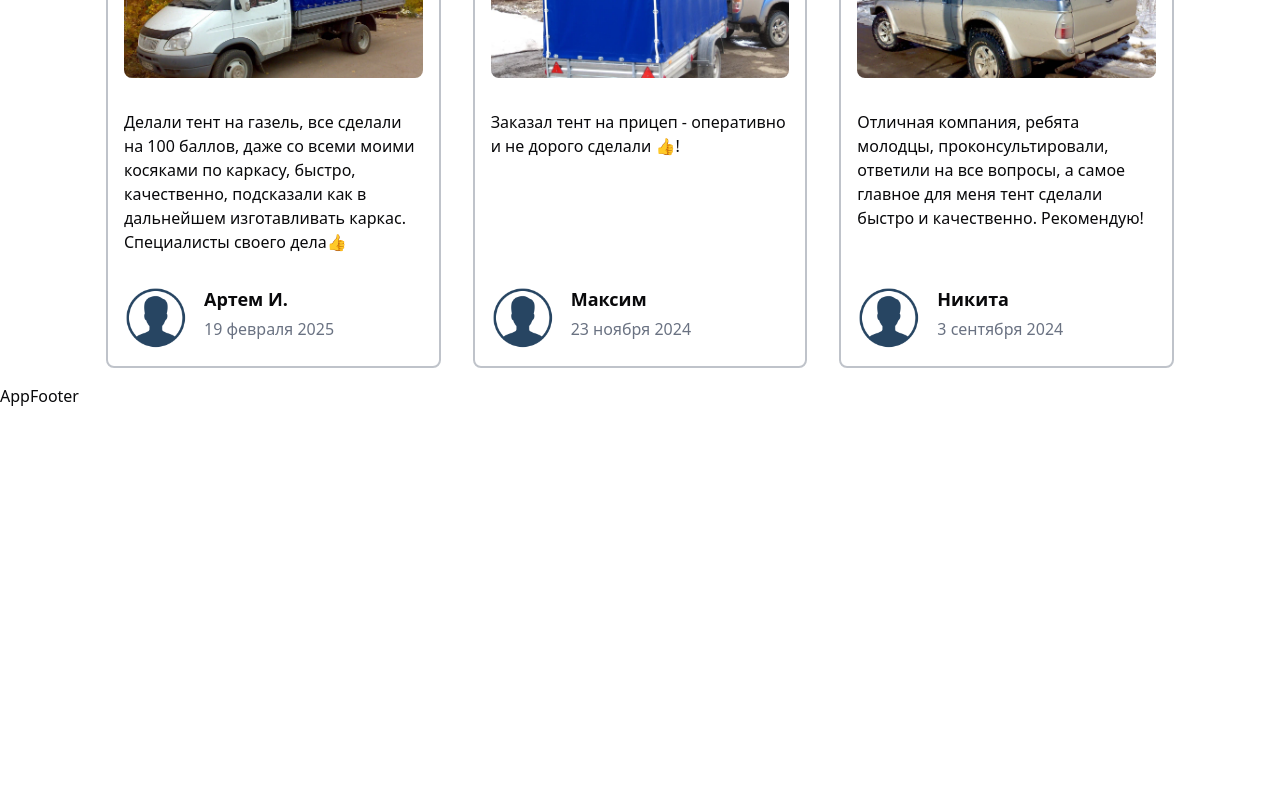
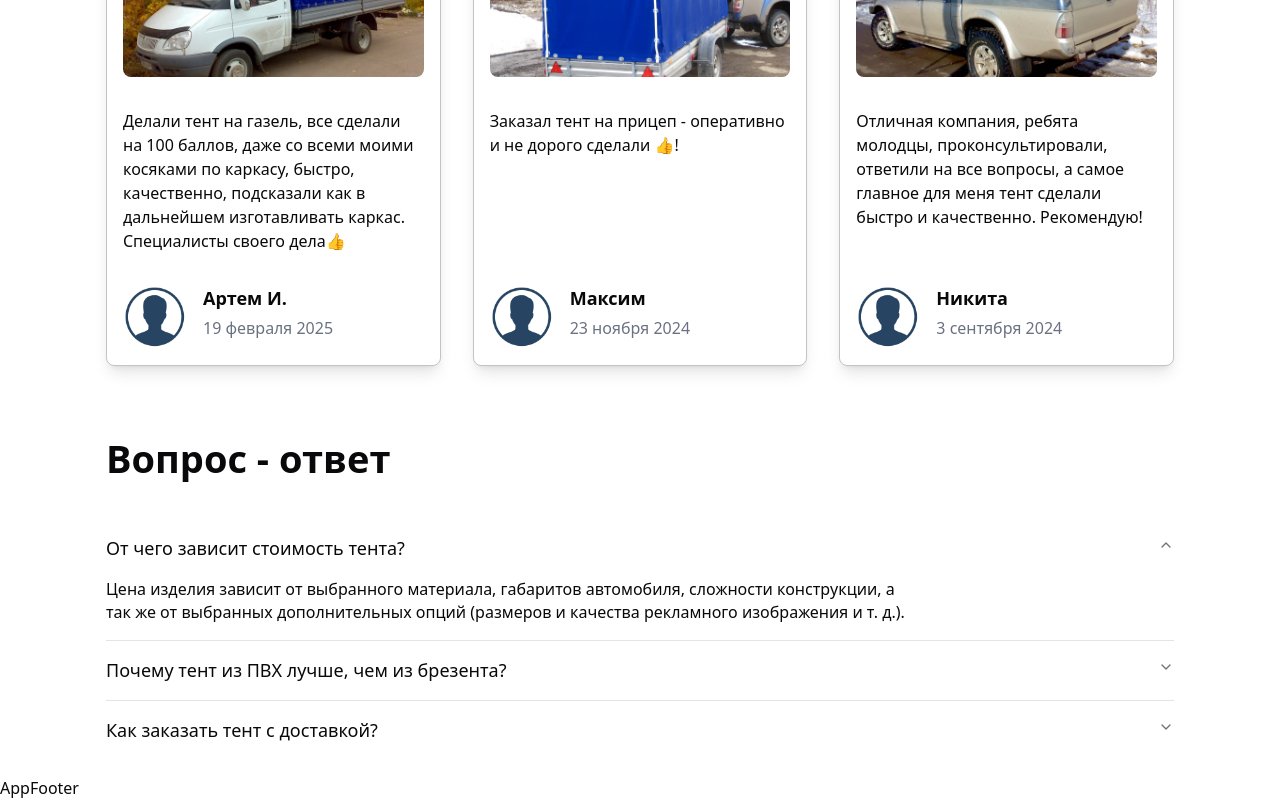
Before and after one commit to LedeuxOff/bbtent, a React (Vite) app: page / in a window 1280 px wide. Shown: the part 1907-2707 px from the top of the page. Before the commit the page ends 2315 px from the top, so only its background shows below. Built offline with nearby package versions, Linux system fonts and the light colour scheme.

Commit message:
feat: some design features

```diff
--- /dev/null
+++ b/src/pages/main/faq-section/index.tsx
@@ -0,0 +1,67 @@
+import {
+  Accordion,
+  AccordionContent,
+  AccordionItem,
+  AccordionTrigger,
+} from "@/components/ui/accordion";
+import { AppContainer } from "@/shared/ui-kit";
+
+export const MainPageFAQSection = () => {
+  return (
+    <div className="w-full flex justify-center">
+      <AppContainer>
+        <div className="flex flex-col gap-8">
+          <span className="text-[38px] font-[700]">Вопрос - ответ</span>
+          <Accordion
+            type="single"
+            collapsible
+            className="w-full"
+            defaultValue="item-1"
+          >
+            <AccordionItem value="item-1">
+              <AccordionTrigger className="text-[18px]">
+                От чего зависит стоимость тента?
+              </AccordionTrigger>
+              <AccordionContent className="flex flex-col gap-4 text-balance">
+                <p className="text-[16px]">
+                  Цена изделия зависит от выбранного материала, габаритов
+                  автомобиля, сложности конструкции, а так же от выбранных
+                  дополнительных опций (размеров и качества рекламного
+                  изображения и т. д.).
+                </p>
+              </AccordionContent>
+            </AccordionItem>
+            <AccordionItem value="item-2">
+              <AccordionTrigger className="text-[18px]">
+                Почему тент из ПВХ лучше, чем из брезента?
+              </AccordionTrigger>
+              <AccordionContent className="flex flex-col gap-4 text-balance">
+                <p className="text-[16px]">
+                  Ткани ПВХ более прочные, долговечные, не впитывают влагу, не
+                  подвержены гниению и не боятся перепадов температур. Способ
+                  производства изделий: спайка горячим воздухом двойной
+                  проварки, что обеспечивает герметичность шва. Этот способ
+                  надежнее сшивного.
+                </p>
+              </AccordionContent>
+            </AccordionItem>
+            <AccordionItem value="item-3">
+              <AccordionTrigger className="text-[18px]">
+                Как заказать тент с доставкой?
+              </AccordionTrigger>
+              <AccordionContent className="flex flex-col gap-4 text-balance">
+                <p className="text-[16px]">
+                  Вы можете купить один или несколько тентов и заказать доставку
+                  транспортными компаниями <strong>ПЭК</strong>,{" "}
+                  <strong>СДЕК</strong>, <strong>Байкал</strong>. Доставка
+                  осуществляется по всей России. Вы можете оплатить заказ по
+                  счету или при получении в пункте выдачи.
+                </p>
+              </AccordionContent>
+            </AccordionItem>
+          </Accordion>
+        </div>
+      </AppContainer>
+    </div>
+  );
+};
--- a/src/pages/main/feedback-section/index.tsx
+++ b/src/pages/main/feedback-section/index.tsx
@@ -7,7 +7,7 @@ export const MainPageFeedbackSection = () => {
         <div className="flex flex-col gap-8">
           <span className="text-[38px] font-[700]">Отзывы клиентов</span>
           <div className="grid grid-cols-3 gap-8">
-            <div className="col-span-1 border-[2px] border-[#11213844] rounded-[8px] p-4 flex flex-col justify-between gap-8">
+            <div className="col-span-1 border-[1px] border-[#11213844] rounded-[8px] p-4 flex flex-col justify-between gap-8 shadow-lg">
               <div className="flex flex-col gap-8">
                 <img
                   src="/feedback/gazel.jpg"
@@ -29,7 +29,7 @@ export const MainPageFeedbackSection = () => {
               </div>
             </div>
 
-            <div className="col-span-1 border-[2px] border-[#11213844] rounded-[8px] p-4 flex flex-col justify-between gap-8">
+            <div className="col-span-1 border-[1px] border-[#11213844] rounded-[8px] p-4 flex flex-col justify-between gap-8 shadow-lg">
               <div className="flex flex-col gap-8">
                 <img
                   src="/feedback/pricep-1.jpg"
@@ -48,7 +48,7 @@ export const MainPageFeedbackSection = () => {
               </div>
             </div>
 
-            <div className="col-span-1 border-[2px] border-[#11213844] rounded-[8px] p-4 flex flex-col justify-between gap-8">
+            <div className="col-span-1 border-[1px] border-[#11213844] rounded-[8px] p-4 flex flex-col justify-between gap-8 shadow-lg">
               <div className="flex flex-col gap-8">
                 <img
                   src="/feedback/pricep-2.jpg"
--- a/src/routes/index.tsx
+++ b/src/routes/index.tsx
@@ -4,6 +4,7 @@ import {
   MainPageFeedbackSection,
   MainPageWelcomeSection,
 } from "@/pages/main";
+import { MainPageFAQSection } from "@/pages/main/faq-section";
 import { createFileRoute } from "@tanstack/react-router";
 import type { FormEvent } from "react";
 
@@ -35,6 +36,7 @@ function Index() {
       <MainPageAboutSection />
       <MainPageBranchesSection />
       <MainPageFeedbackSection />
+      <MainPageFAQSection />
     </div>
   );
 
```
